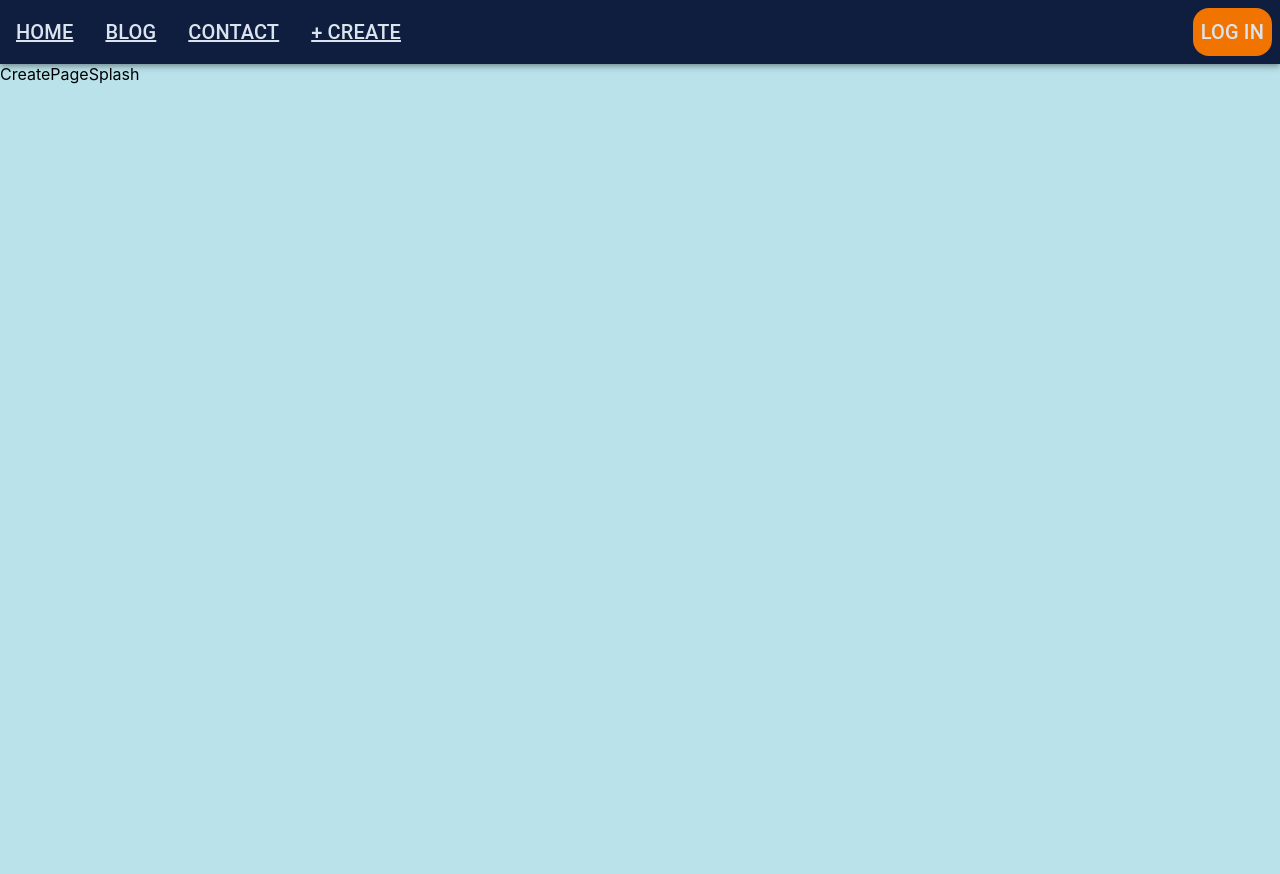
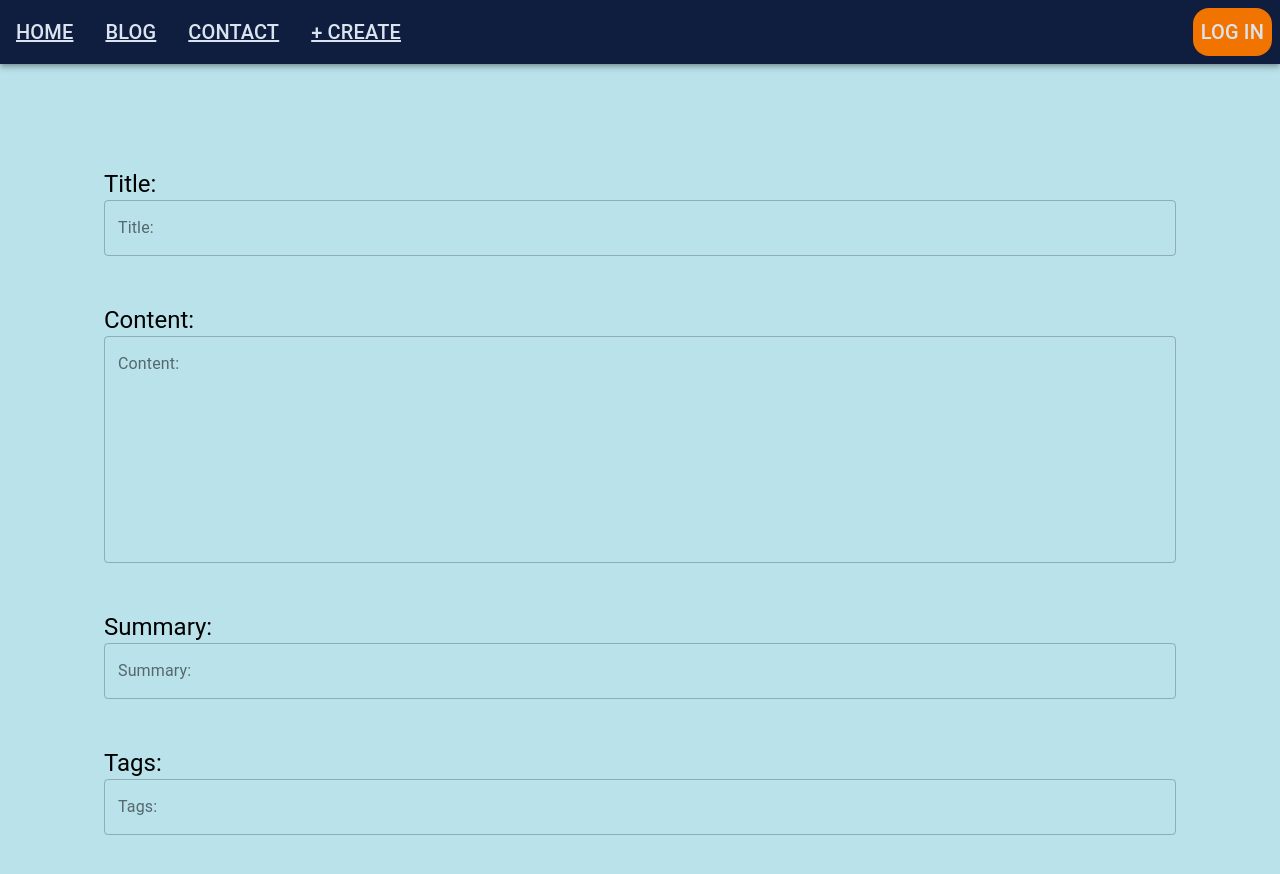
Before and after one commit to CallMeCCLemon/TheDailyAbstractionWebsiteAssets, a React (Create React App) app: page /new in a window 1280 px wide. Shown: the top 874 px of the page. Before the commit the page ends 800 px from the top, so only its background shows below. Built offline with nearby package versions, Linux system fonts and the light colour scheme.

Commit message:
update: CreatePageSplash component

```diff
--- a/src/components/CreatePageSplash.tsx
+++ b/src/components/CreatePageSplash.tsx
@@ -1,7 +1,8 @@
 import React from "react";
+import CreateBlog from "./blogContent/CreateBlog";
 
 const CreatePageSplash = () => {
-  return <div>CreatePageSplash</div>;
+  return <CreateBlog />;
 };
 
 export default CreatePageSplash;
```
